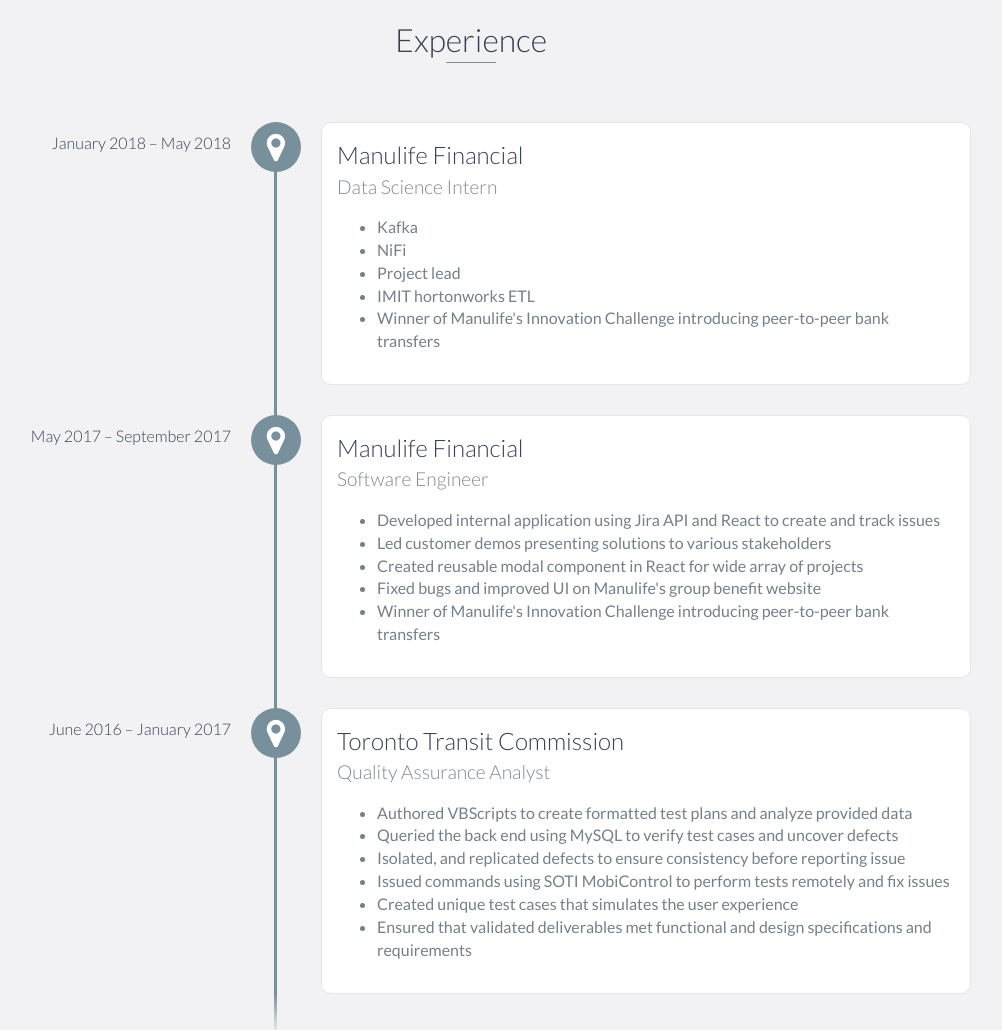
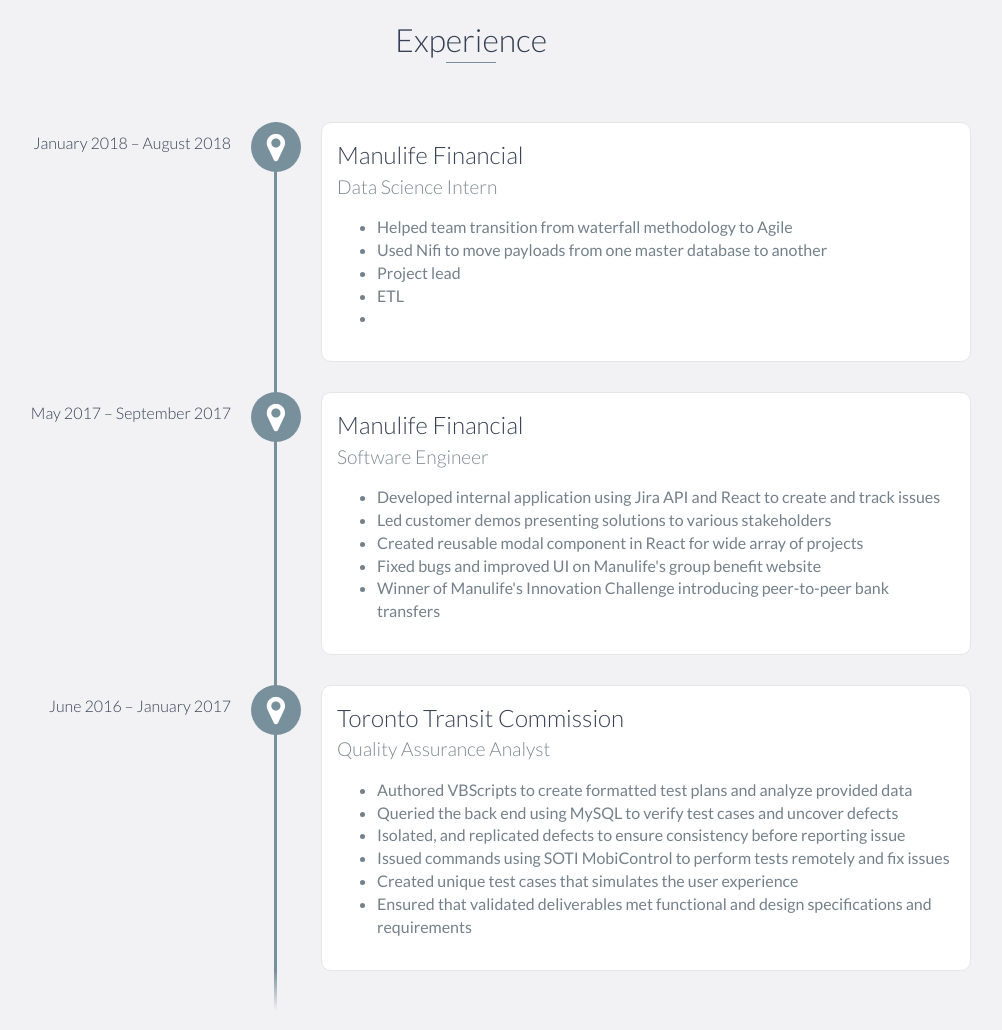
Before and after one commit to IvansGit/IvansPortfolio, a website: page index.html in a window 1280 px wide. Shown: the part 1060-2090 px from the top of the page, without its empty margins (169-1171 px from the left). Drawn offline with nearby package versions, Linux system fonts and the light colour scheme.

Commit message:
Updates
Updates

```diff
--- a/index.html
+++ b/index.html
@@ -84,20 +84,19 @@
     <div id="experience" class="background-alt">
         <h2 class="heading">Experience</h2>
         <div id="experience-timeline">
-            <div data-date="January 2018 – May 2018">
+            <div data-date="January 2018 – August 2018">
                 <h3>Manulife Financial</h3>
                 <h4>Data Science Intern</h4>
         <ul>
-            <li> Kafka </li>
+            <li>Helped team transition from waterfall methodology to Agile</li>
 
-
-            <li>NiFi </li>
+            <li>Used Nifi to move payloads from one master database to another</li>
 
         <li> Project lead</li>
 
-        <li>IMIT hortonworks ETL</li>
+        <li>ETL</li>
 
-        <li> Winner of Manulife's Innovation Challenge introducing peer-to-peer bank transfers </li>
+        <li>  </li>
 
 
 
@@ -230,7 +229,7 @@
             <p>
                 Created a react native app for Toronto Commuters to take the subway with more
                 efficiency.
-                "Launching" in March of 2018
+                "Launching" in July of 2018
             </p>
             <a href="https://devpost.com/software/holobody" target="_blank">View Project</a>
         </div>
```
